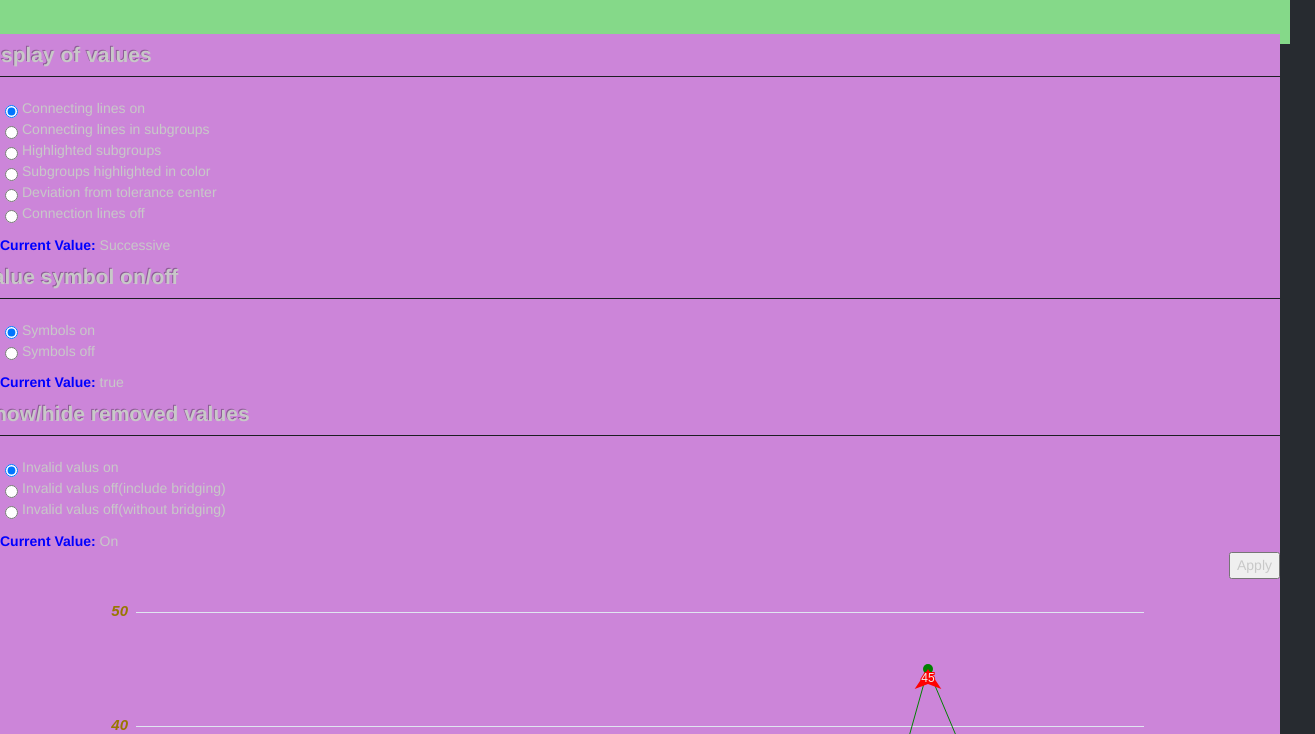
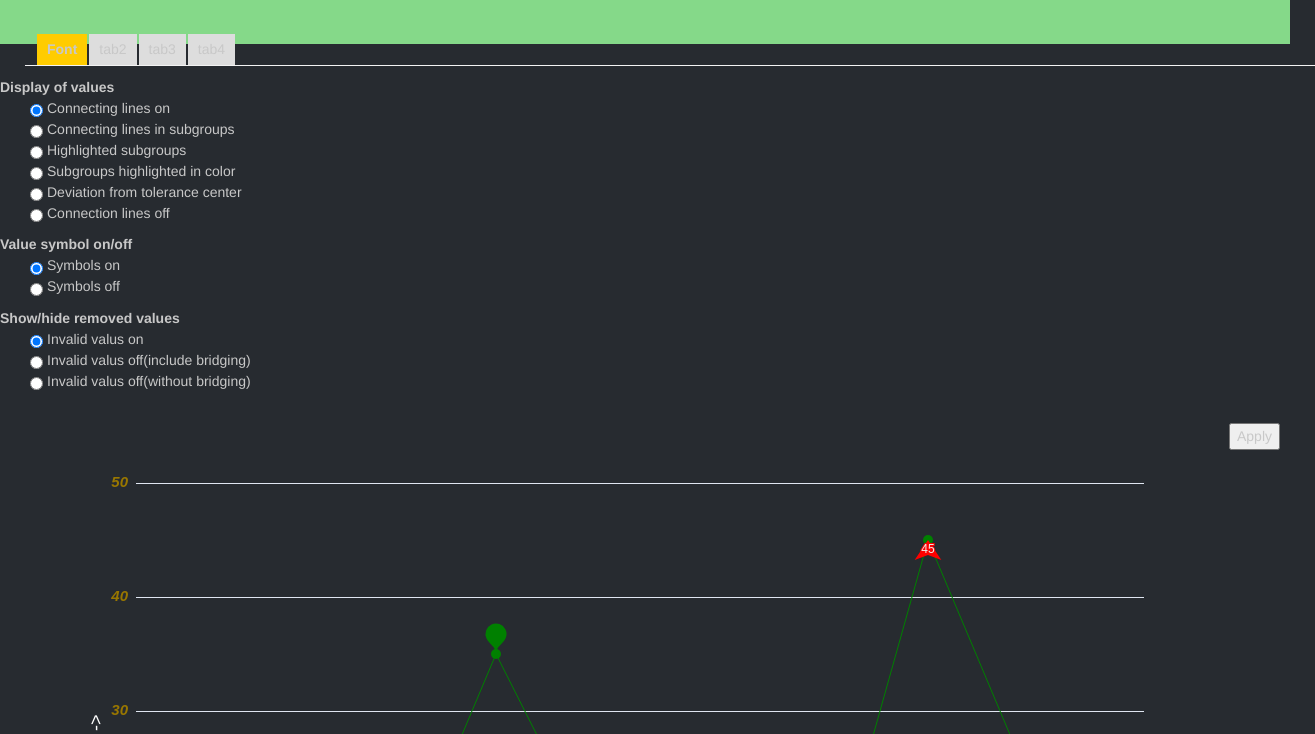
Before and after one commit to zhaozehong/AngularJS, a plain HTML site: page AngularJS/QdasDemo.html at #!/main in a window 1280 px wide. Shown: the part 66-800 px from the top of the page, 1315 px wide, since content can reach past the window. Drawn offline with nearby package versions, Linux system fonts and the light colour scheme; files that its build step writes are made by us from their sources.

Commit message:
created a "tabControl" & fix a bug

```diff
--- a/AngularJS/QDAS/controllers/MainController.js
+++ b/AngularJS/QDAS/controllers/MainController.js
@@ -5,6 +5,7 @@ app.controller("MainController", function ($scope, $timeout, $location) {
   $scope.showSymbols = true;
   $scope.showRemovedValues = "On";
   $scope.subgroupSize = 3;
+
   $scope.apply = function () {
     if (!$scope.chart)
       return;
@@ -197,7 +198,7 @@ app.controller("MainController", function ($scope, $timeout, $location) {
           delete serieData.markPointsData;
           for (let j = 0; j < serieData.pointsData.length; j++) {
             let pointData = serieData.pointsData[j];
-            if (pointData.marker)
+            if (pointData && pointData.marker)
               delete pointData.marker;
           }
         }
--- a/AngularJS/QDAS/views/main.html
+++ b/AngularJS/QDAS/views/main.html
@@ -1,42 +1,49 @@
 <div class="viewContainer">
-  <div class="col-md-3">
+  <div class="col-md-3 main" id="main">
+    <div class="tab">
+      <ul class="tabHead" ng-init='activeTab=1'>
+        <li ng-class='{active:activeTab==1, tabHeadItem:true}' ng-click='activeTab=1'>Font</li>
+        <li ng-class='{active:activeTab==2, tabHeadItem:true}' ng-click='activeTab=2'>tab2</li>
+        <li ng-class='{active:activeTab==3, tabHeadItem:true}' ng-click='activeTab=3'>tab3</li>
+        <li ng-class='{active:activeTab==4, tabHeadItem:true}' ng-click='activeTab=4'>tab4</li>
+      </ul>
+      <div class="tabContent">
+        <!--Font-->
+        <div ng-show='activeTab==1'>
           <!--Display of values-->
-    <fieldset class="row">
-      <legend><strong>Display of values</strong></legend>
-      <ul>
-        <li><input type="radio" name="DisplayMode" style="margin-right:4px" ng-model="displayMode" value="Successive" />Connecting lines on</li>
-        <li><input type="radio" name="DisplayMode" style="margin-right:4px" ng-model="displayMode" value="Subgroups" />Connecting lines in subgroups</li>
-        <li><input type="radio" name="DisplayMode" style="margin-right:4px" ng-model="displayMode" value="Highlighted" />Highlighted subgroups</li>
-        <li><input type="radio" name="DisplayMode" style="margin-right:4px" ng-model="displayMode" value="highlightedInColor" />Subgroups highlighted in color</li>
-        <li><input type="radio" name="DisplayMode" style="margin-right:4px" ng-model="displayMode" value="Deviation" />Deviation from tolerance center</li>
-        <li><input type="radio" name="DisplayMode" style="margin-right:4px" ng-model="displayMode" value="LineOff" />Connection lines off</li>
+          <strong>Display of values</strong><br />
+          <ul class="select-ul">
+            <li><input type="radio" name="DisplayMode" class="select-li" ng-model="displayMode" value="Successive" />Connecting lines on</li>
+            <li><input type="radio" name="DisplayMode" class="select-li" ng-model="displayMode" value="Subgroups" />Connecting lines in subgroups</li>
+            <li><input type="radio" name="DisplayMode" class="select-li" ng-model="displayMode" value="Highlighted" />Highlighted subgroups</li>
+            <li><input type="radio" name="DisplayMode" class="select-li" ng-model="displayMode" value="highlightedInColor" />Subgroups highlighted in color</li>
+            <li><input type="radio" name="DisplayMode" class="select-li" ng-model="displayMode" value="Deviation" />Deviation from tolerance center</li>
+            <li><input type="radio" name="DisplayMode" class="select-li" ng-model="displayMode" value="LineOff" />Connection lines off</li>
           </ul>
-    </fieldset>
-    <span style="color:blue; font-weight:700">Current Value: </span>{{displayMode}}
 
           <!--Value symbol on/off-->
-    <fieldset class="row">
-      <legend><strong>Value symbol on/off</strong></legend>
-      <ul>
-        <li><input type="radio" name="ShowSymbols" style="margin-right:4px" ng-model="showSymbols" ng-value="true" />Symbols on</li>
-        <li><input type="radio" name="ShowSymbols" style="margin-right:4px" ng-model="showSymbols" ng-value="false" />Symbols off</li>
+          <strong>Value symbol on/off</strong>
+          <ul class="select-ul">
+            <li><input type="radio" name="ShowSymbols" class="select-li" ng-model="showSymbols" ng-value="true" />Symbols on</li>
+            <li><input type="radio" name="ShowSymbols" class="select-li" ng-model="showSymbols" ng-value="false" />Symbols off</li>
           </ul>
-    </fieldset>
-    <span style="color:blue; font-weight:700">Current Value: </span>{{showSymbols}}
 
           <!--Show/hide removed values-->
-    <fieldset class="row">
-      <legend><strong>Show/hide removed values</strong></legend>
-      <ul>
-        <li><input type="radio" name="ShowRemovedValues" style="margin-right:4px" ng-model="showRemovedValues" value="On" />Invalid valus on</li>
-        <li><input type="radio" name="ShowRemovedValues" style="margin-right:4px" ng-model="showRemovedValues" value="OffWithBridging" />Invalid valus off(include bridging)</li>
-        <li><input type="radio" name="ShowRemovedValues" style="margin-right:4px" ng-model="showRemovedValues" value="OffWithoutBridging" />Invalid valus off(without bridging)</li>
+          <strong>Show/hide removed values</strong>
+          <ul class="select-ul">
+            <li><input type="radio" name="ShowRemovedValues" class="select-li" ng-model="showRemovedValues" value="On" />Invalid valus on</li>
+            <li><input type="radio" name="ShowRemovedValues" class="select-li" ng-model="showRemovedValues" value="OffWithBridging" />Invalid valus off(include bridging)</li>
+            <li><input type="radio" name="ShowRemovedValues" class="select-li" ng-model="showRemovedValues" value="OffWithoutBridging" />Invalid valus off(without bridging)</li>
           </ul>
-    </fieldset>
-    <span style="color:blue; font-weight:700">Current Value: </span>{{showRemovedValues}}
+        </div>
+        <div ng-show='activeTab==2'>西北歌王是谁？</div>
+        <div ng-show='activeTab==3'>他有怎样传奇的故事？下一节见分晓</div>
+        <div ng-show='activeTab==4'>他就是……海克斯康集团的卫敏军，卫总</div>
+      </div>
 
       <br />
-    <button ng-click="apply()" style="float:right">Apply</button>
+      <button ng-click="apply()" style="float:right; margin-bottom:10px">Apply</button>
+    </div>
   </div>
   <div class="col-md-9 chartContainer">
     <sfchartelement data="data" charttype="qdasIndValueChart" chart="chart"></sfchartelement>
--- a/AngularJS/css/style.css
+++ b/AngularJS/css/style.css
@@ -22,7 +22,7 @@ html, body {
 }
 
 #content {
-  background-color: #cc85d9;
+  /*background-color: #cc85d9;*/
   width: 100%;
   position: absolute;
   top: 100px;
@@ -39,9 +39,50 @@ html, body {
 .chartContainer {
   height: 100%;
 }
+
 .chartContainer1 {
   height: 50%;
 }
+
+.tab .tabHead {
+  width: 100%;
+  border-bottom: 1px solid #f3f3f3;
+  overflow: hidden;
+  padding-left: 10px;
+  /*border-bottom: #fc0;*/
+}
+
+  .tab .tabHead .tabHeadItem {
+    float: left;
+    list-style: none;
+    text-align: center;
+    background-color: #ddd;
+    border-bottom: 1px;
+    padding: 5px 10px;
+    margin-left: 2px;
+    cursor: pointer;
+  }
+
+  .tab .tabHead .active {
+    background-color: #fc0;
+    font-weight: bold;
+    cursor: pointer;
+  }
+
+.select-ul {
+  list-style: none;
+  padding: 0px 5px;
+}
+
+  .select-ul .select-li {
+    margin-right: 4px;
+  }
+
+
+
+
+
+
 
 
 
```
Lines whose indentation alone changed are shown as unchanged.
